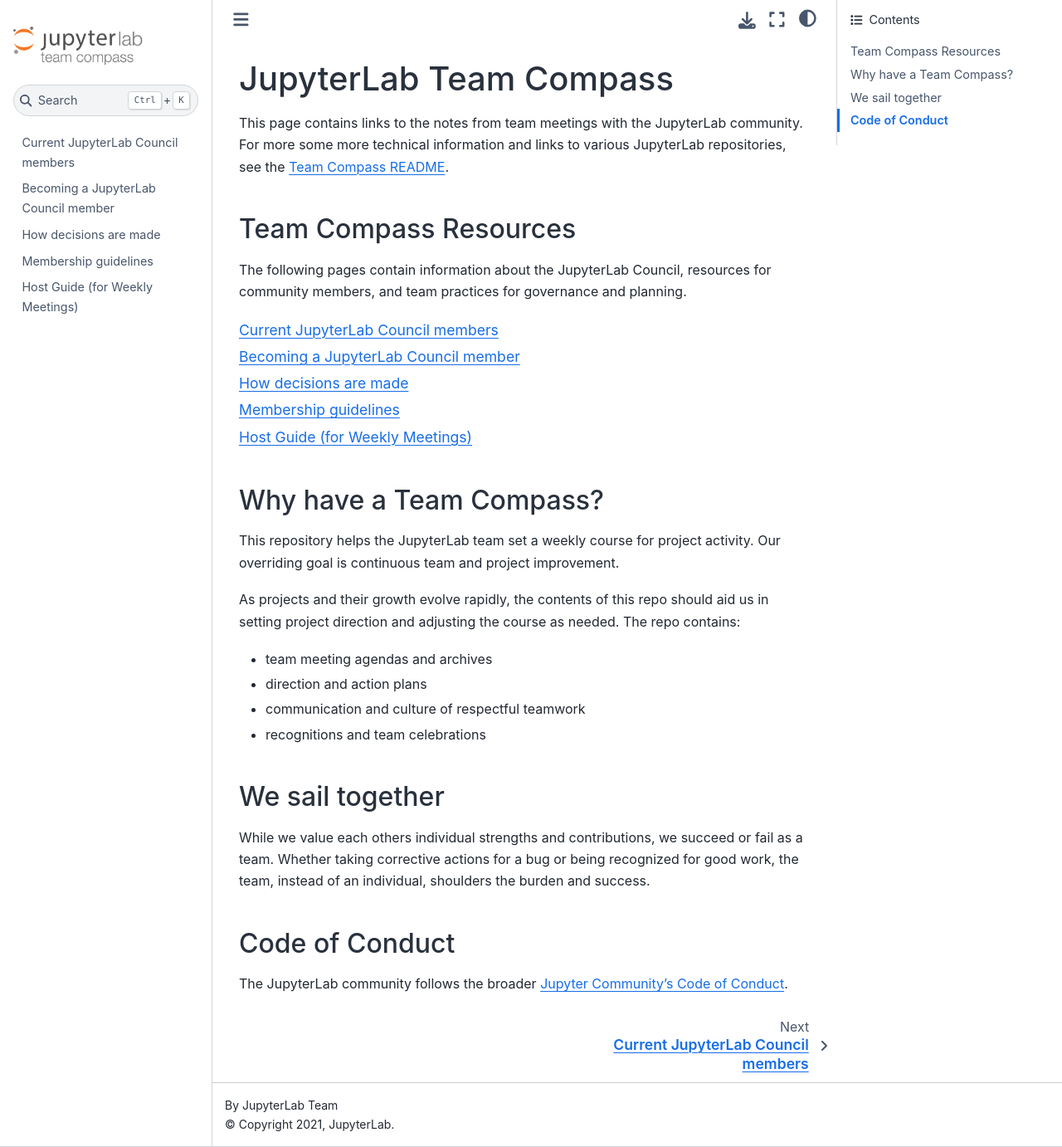
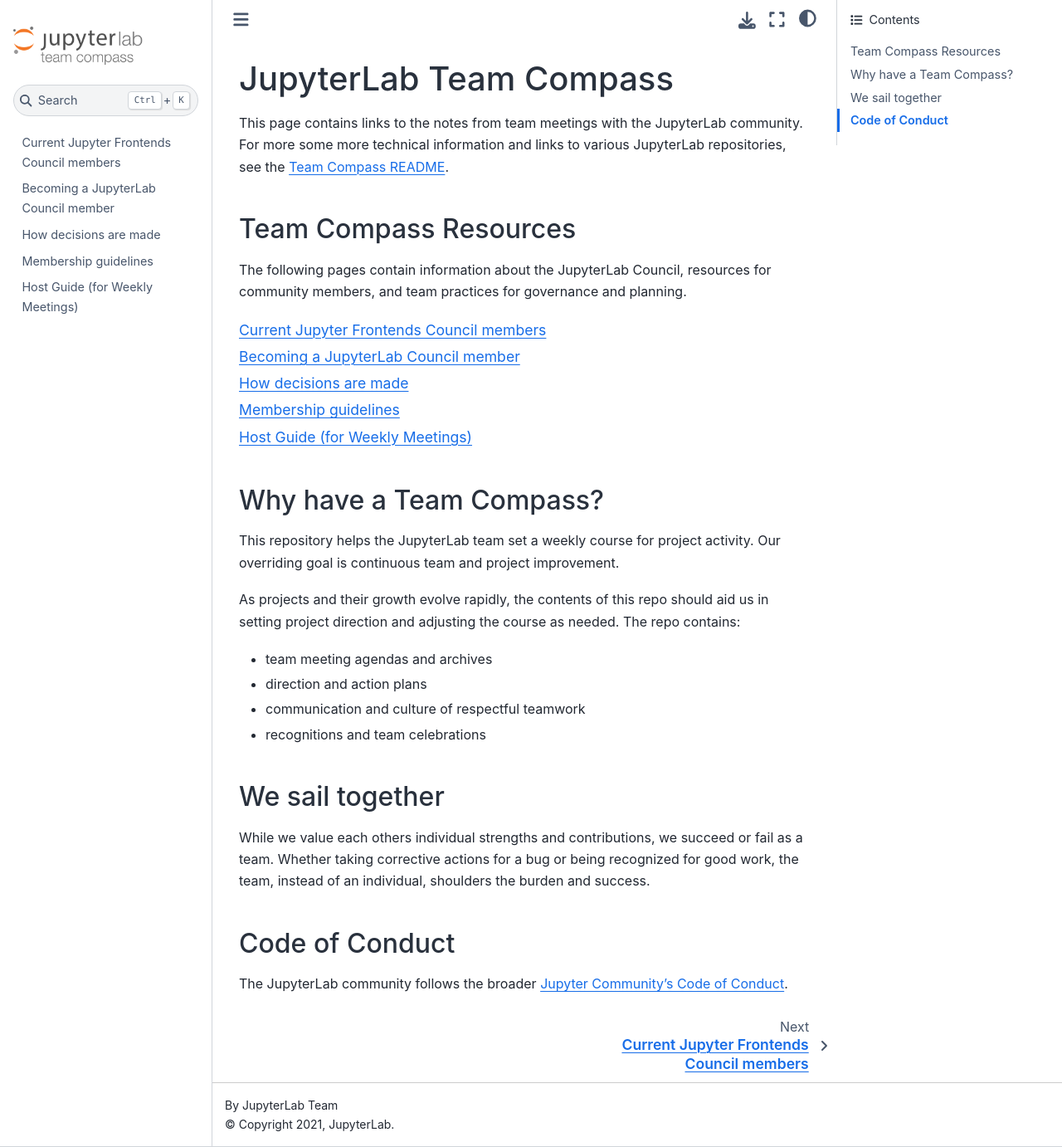
Before and after one commit to jupyterlab/frontends-team-compass, a Sphinx documentation site: the page built from docs/index.rst, in a window 1280 px wide and 1382 px high. Shown: the whole window at 83% size. Built offline with Sphinx 7.4.7 and the Sphinx Book theme 1.1.4, drawn with Linux system fonts in a browser that asks for light colours.

Commit message:
Update the doc

```diff
--- a/docs/team.md
+++ b/docs/team.md
@@ -1,6 +1,6 @@
-# Current JupyterLab Council members
+# Current Jupyter Frontends Council members
 
-This page lists (alphabetically) the officially named JupyterLab Council members.
+This page lists (in random order) the officially named Frontends Council members.
 
 Council members are actively participating in the development, maintenance, planning, and discussion around projects in the JupyterLab Github organization.
 
@@ -13,6 +13,6 @@
 
 ## Software Steering Council Representative
 
-Each *official* subproject in Jupyter gets a single [Software Steering Council Representative](https://jupyter.org/governance/software_steering_council.html#software-steering-council). JupyterLab's representative is elected by the members. This representative *should* be re-elected every year (i.e. in January).
+Each *official* subproject in Jupyter gets a single [Software Steering Council Representative](https://jupyter.org/governance/software_steering_council.html#software-steering-council). Frontends representative is elected by the members. This representative *should* be re-elected every year (i.e. in January).
 
-The current representative is Frédéric Collonval.
+The current representative is Jérémy Tuloup.
```
